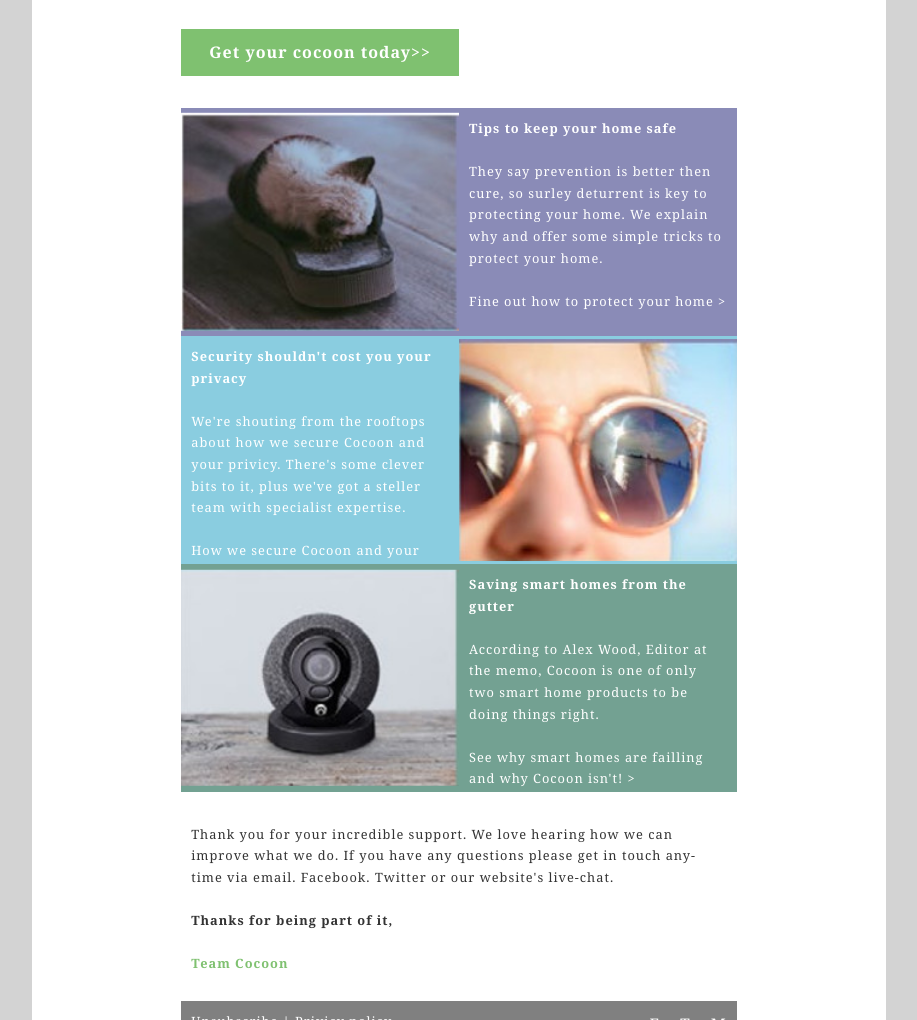
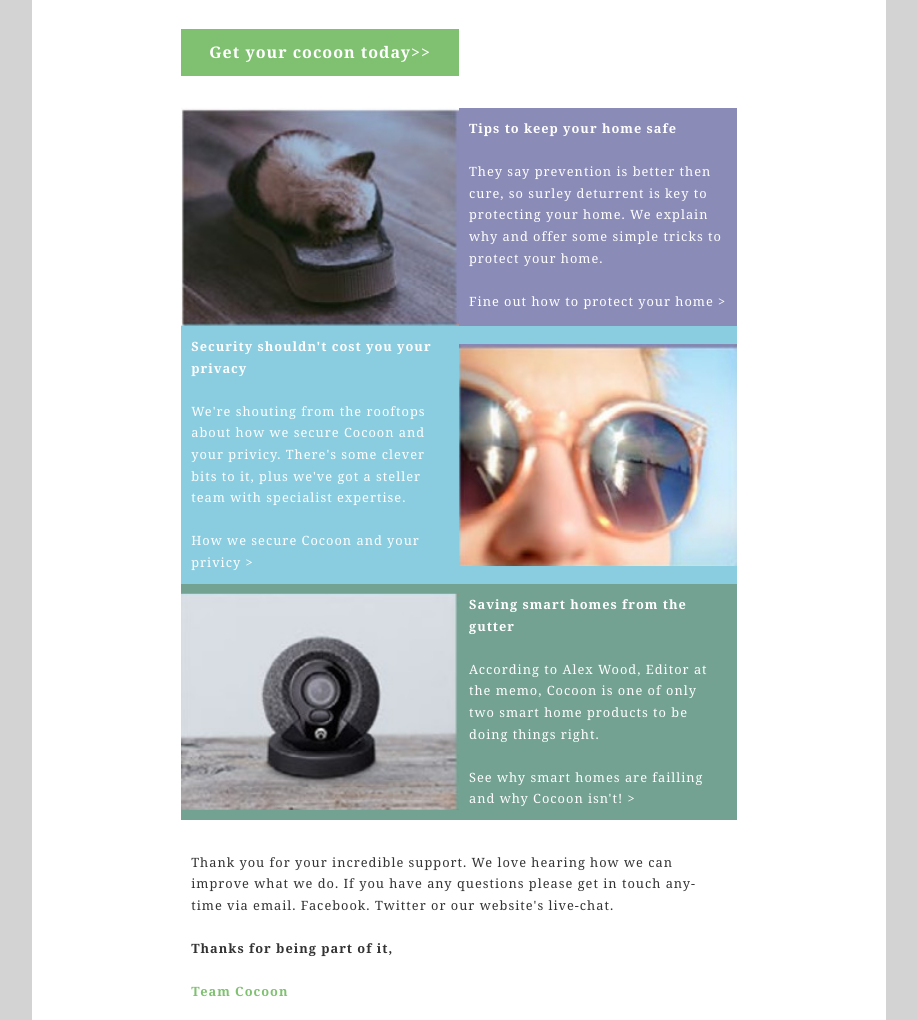
Before and after one commit to knowConfidence/Newsletter-Demo, a plain HTML site: page index.html in a window 1280 px wide. Shown: the part 719-1739 px from the top of the page, without its empty margins (181-1098 px from the left). Drawn offline with nearby package versions, Linux system fonts and the light colour scheme.

Commit message:
Add files via upload

```diff
--- a/index.html
+++ b/index.html
@@ -56,7 +56,7 @@
 
 				<div class="col-xs-12 clamp card" style='background-color:#8a8bb7; color: white;'>
 					<div class="col-xs-6 col-sm-6 clamp image">
-						<img class="img-responsive" src="images/homeSafe.jpg" width="100%">
+						<img class="img-responsive i" src="images/homeSafe.jpg" width="100%">
 					</div>
 					<div class="col-xs-6 col-sm-6 frame text info">
 						<div> <b>Tips to keep your home safe</b> </div>
--- a/jScript.js
+++ b/jScript.js
@@ -12,24 +12,24 @@
 
 function resizeCard(){
 
-	var card = $(".card");
+	$(".card").each(function(){
 
-	var i_height = $(".image").outerHeight();
-	var t_height = $(".info").outerHeight();
-	var height = 0;
+		var card = $(this);
 
-	if($(".image").position().left == $(".info").position().left){
+		var i_height = card.find(".image").outerHeight();
+		var t_height = card.find(".info").outerHeight();
+		var height = 0;
 
-		height = i_height + t_height;
-	}
-	else if(t_height > i_height){
+		if(t_height > i_height){
 
-		height = t_height;
-	}
-	else{
+			height = t_height;
+		}
+		else{
 
-		height = i_height;
-	}
+			height = i_height;
+		}
 
-	card.css("height", height+10);
+		card.css("height", height);
+	});
+
 }
--- a/stylesheet.css
+++ b/stylesheet.css
@@ -115,7 +115,6 @@
 .card{
     border: none;
     border-radius: 0px;
-    overflow: hidden;
 }
 
 .image{
```
